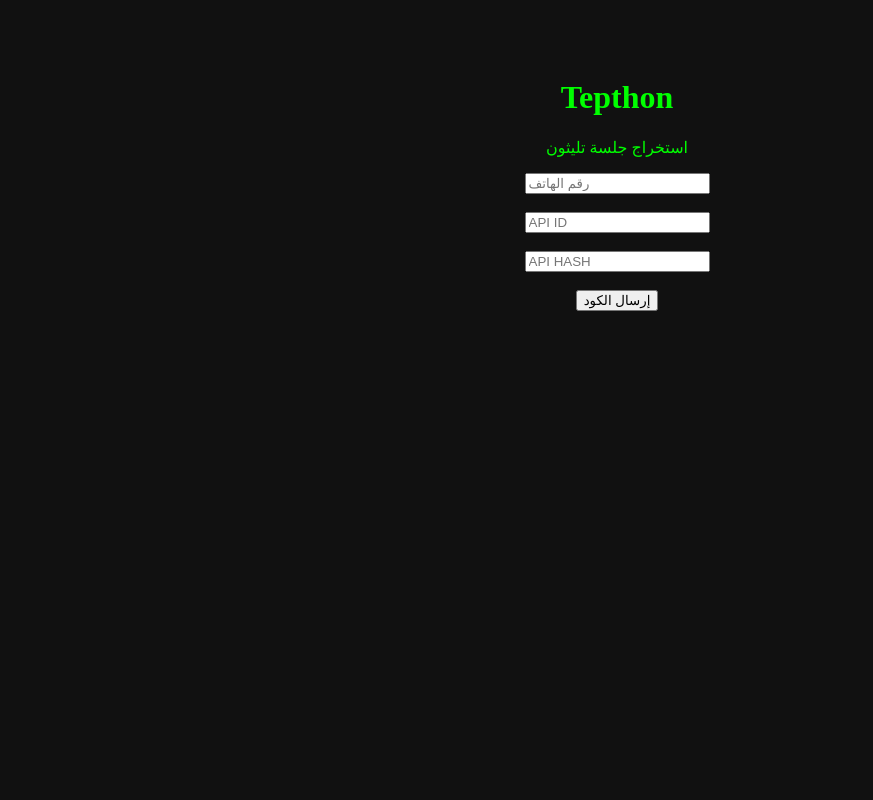
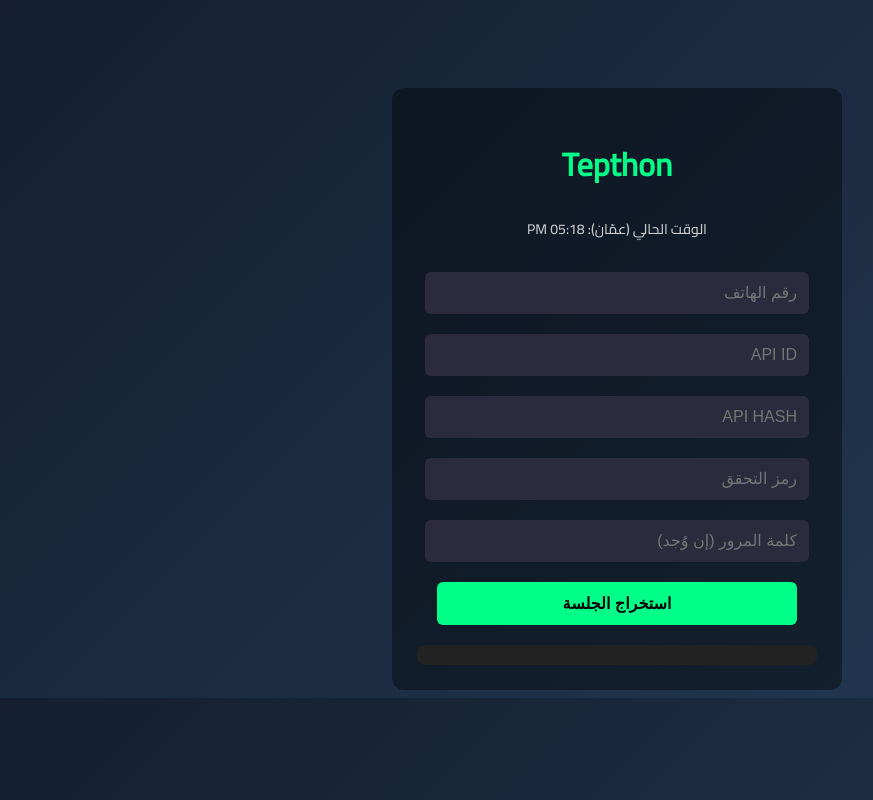
Before and after one commit to Ahmadzcc/String, a Flask app: page / in a window 1280 px wide. Shown: the whole page, without its empty margins (23-896 px from the left). Run offline with Flask 3, Linux system fonts and the light colour scheme.

Commit message:
Add files via upload

```diff
--- a/templates/index.html
+++ b/templates/index.html
@@ -1,31 +1,96 @@
-
 <!DOCTYPE html>
-<html lang="ar">
+<html lang="ar" dir="rtl">
 <head>
     <meta charset="UTF-8">
     <title>Tepthon</title>
+    <link href="https://fonts.googleapis.com/css2?family=Cairo:wght@500&display=swap" rel="stylesheet">
+    <style>
+        body {
+            background: linear-gradient(135deg, #141e30, #243b55);
+            font-family: 'Cairo', sans-serif;
+            color: white;
+            display: flex;
+            flex-direction: column;
+            align-items: center;
+            padding-top: 80px;
+        }
+        .container {
+            background: rgba(0,0,0,0.4);
+            padding: 25px;
+            border-radius: 12px;
+            width: 90%;
+            max-width: 400px;
+            text-align: center;
+        }
+        h1 {
+            color: #00ff88;
+        }
+        input, button {
+            width: 90%;
+            padding: 12px;
+            margin: 10px 0;
+            border-radius: 6px;
+            border: none;
+            font-size: 16px;
+        }
+        input {
+            background: #2b2b3d;
+            color: white;
+        }
+        button {
+            background-color: #00ff88;
+            color: #000;
+            font-weight: bold;
+        }
+        #sessionBox {
+            margin-top: 10px;
+            white-space: pre-wrap;
+            background: #222;
+            padding: 10px;
+            border-radius: 8px;
+        }
+        .time {
+            font-size: 14px;
+            margin-bottom: 20px;
+            color: #ccc;
+        }
+    </style>
 </head>
-<body style="background:#111; color:#0f0; text-align:center; padding-top:50px;">
-    <h1>Tepthon</h1>
-    <p>استخراج جلسة تليثون</p>
-    <input id="phone" placeholder="رقم الهاتف"><br><br>
-    <input id="api_id" placeholder="API ID"><br><br>
-    <input id="api_hash" placeholder="API HASH"><br><br>
-    <button onclick="sendCode()">إرسال الكود</button>
+<body>
+    <div class="container">
+        <h1>Tepthon</h1>
+        <div class="time">الوقت الحالي (عمّان): {{ time }}</div>
+        <input id="phone" placeholder="رقم الهاتف"><br>
+        <input id="api_id" placeholder="API ID"><br>
+        <input id="api_hash" placeholder="API HASH"><br>
+        <input id="code" placeholder="رمز التحقق"><br>
+        <input id="password" placeholder="كلمة المرور (إن وُجد)"><br>
+        <button onclick="verify()">استخراج الجلسة</button>
+        <div id="sessionBox"></div>
+    </div>
+
     <script>
-    async function sendCode() {
-        const phone = document.getElementById('phone').value;
-        const api_id = document.getElementById('api_id').value;
-        const api_hash = document.getElementById('api_hash').value;
+        async function verify() {
+            const phone = document.getElementById("phone").value;
+            const api_id = document.getElementById("api_id").value;
+            const api_hash = document.getElementById("api_hash").value;
+            const code = document.getElementById("code").value;
+            const password = document.getElementById("password").value;
 
-        const response = await fetch('/send_code', {
-            method: 'POST',
-            headers: {'Content-Type': 'application/json'},
-            body: JSON.stringify({ phone, api_id, api_hash })
-        });
-        const result = await response.json();
-        alert(result.message);
-    }
+            const res = await fetch("/verify-code", {
+                method: "POST",
+                headers: { "Content-Type": "application/json" },
+                body: JSON.stringify({ phone, api_id, api_hash, code, password })
+            });
+
+            const data = await res.json();
+            const box = document.getElementById("sessionBox");
+            if (data.session) {
+                box.textContent = "تم إرسال الجلسة بنجاح إلى الرسائل المحفوظة.";
+            } else {
+                box.textContent = "خطأ: " + (data.error || "حدث خطأ غير متوقع");
+            }
+        }
     </script>
 </body>
 </html>
```
